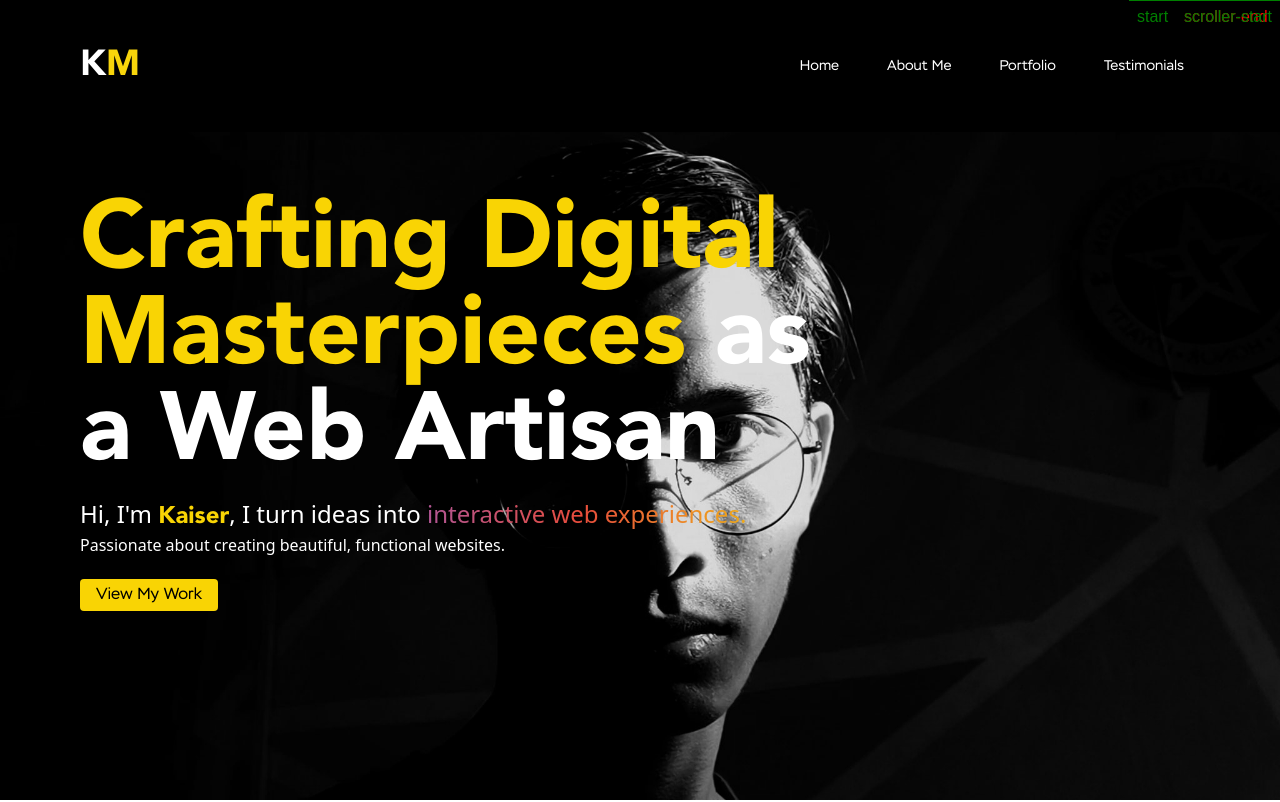
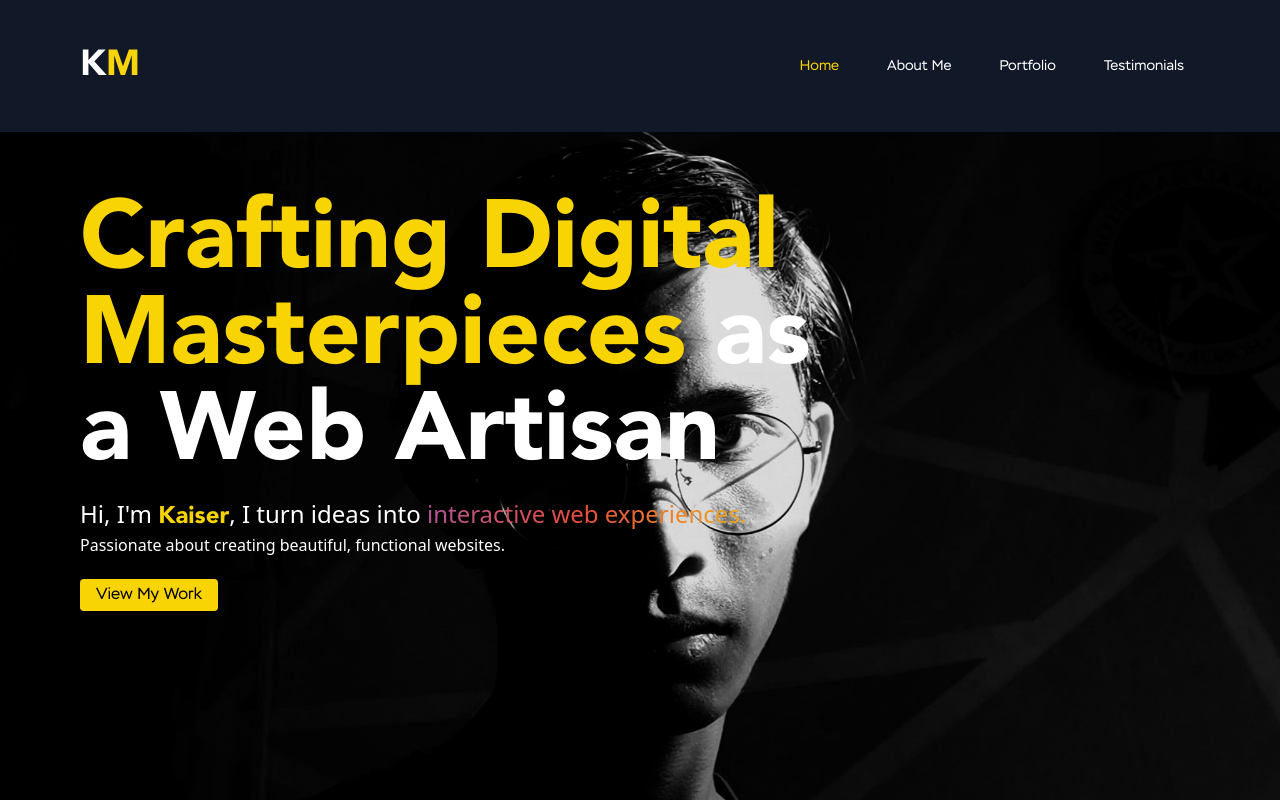
Before and after one commit to skyezer/skyezer.github.io, a plain HTML site: page index.html in a window 1280 px wide. Shown: the top 802 px of the page. Drawn offline with nearby package versions, Linux system fonts and the light colour scheme.

Commit message:
directory changes, additional effects

```diff
--- a/index.html
+++ b/index.html
@@ -41,6 +41,16 @@
       animation: gradientMove 5s linear infinite alternate;
     }
 
+    .hidden-nav {
+      transform: translateY(-100%);
+      transition: transform 0.3s ease-in-out;
+    }
+
+    .visible-nav {
+      transform: translateY(0);
+      transition: transform 0.3s ease-in-out;
+    }
+
     @keyframes gradientMove {
       0% {
         background-position: 0% 0%;
@@ -54,7 +64,7 @@
 
 </head>
 <body>
-    <nav class="bg-transparent fixed top-0 z-50 flex justify-center items-center w-full  transition duration-500 px-8 lg:px-20 py-10">
+    <nav id="navbar" class="bg-transparent fixed top-0 z-50 flex justify-center items-center w-full transition duration-500 px-8 lg:px-20 py-10 visible-nav">
         <div id="nav-div" class="container flex flex-wrap items-center justify-between mx-auto">
             <a href="#" class="flex items-center animate-fadeIn">
                 <div class="font-avenir text-2xl md:text-3xl lg:text-4xl text-white transition group flex" id="KM_div">
@@ -66,23 +76,23 @@
                 </div>
 
             </a>
-            <button data-collapse-toggle="navbar-default" type="button" class="inline-flex items-center p-2 ml-3 text-sm text-white rounded-lg md:hidden hover:bg-gray-100 focus:text-[#001a4a] focus:outline-none focus:ring-2 focus:ring-gray-200" aria-controls="navbar-default" aria-expanded="false">
+            <button id="mobileButton" data-collapse-toggle="navbar-default" type="button" class="inline-flex items-center p-2 ml-3 text-sm text-white rounded-lg md:hidden hover:bg-gray-100 focus:text-[#001a4a] focus:outline-none focus:ring-2 focus:ring-gray-200" aria-controls="navbar-default" aria-expanded="false">
                 <span class="sr-only">Open main menu</span>
                 <svg class="w-6 h-6" aria-hidden="true" fill="currentColor" viewBox="0 0 20 20" xmlns="http://www.w3.org/2000/svg"><path fill-rule="evenodd" d="M3 5a1 1 0 011-1h12a1 1 0 110 2H4a1 1 0 01-1-1zM3 10a1 1 0 011-1h12a1 1 0 110 2H4a1 1 0 01-1-1zM3 15a1 1 0 011-1h12a1 1 0 110 2H4a1 1 0 01-1-1z" clip-rule="evenodd"></path></svg>
             </button>
             <div class="hidden w-full md:block md:w-auto" id="navbar-default">
                 <ul class="flex flex-col p-4 mt-4 border border-gray-100 rounded-lg bg-gray-50 md:flex-row md:space-x-12 md:mt-0 md:text-sm md:font-medium md:border-0 md:bg-transparent ">
                     <li>
-                        <a href="#home" class="nav-link block font-stem_regular py-2 pr-4 pl-3 text-[#001a4a] md:text-white lg:hover:bg-transparent lg:border-0 md:hover:text-[#F9D304] lg:p-0 transition ease-in-out delay-150 duration-300">Home</a>
+                        <a href="#home" class="nav-link block font-stem_regular py-2 pr-4 pl-3 text-[#001a4a] md:text-white lg:hover:bg-transparent lg:border-0 md:hover:text-[#F9D304] lg:p-0 transition ease-in-out delay-150 duration-300" onclick="hideMobileButton()">Home</a>
                     </li>
                     <li>
-                        <a href="#about" class="nav-link block font-stem_regular py-2 pr-4 pl-3 text-[#001a4a] md:text-white lg:hover:bg-transparent lg:border-0 md:hover:text-[#F9D304] lg:p-0 transition ease-in-out delay-150 duration-300">About Me</a>
+                        <a href="#about" class="nav-link block font-stem_regular py-2 pr-4 pl-3 text-[#001a4a] md:text-white lg:hover:bg-transparent lg:border-0 md:hover:text-[#F9D304] lg:p-0 transition ease-in-out delay-150 duration-300" onclick="hideMobileButton()">About Me</a>
                     </li>
                     <li>
-                        <a href="#services" class="nav-link block font-stem_regular py-2 pr-4 pl-3 text-[#001a4a] md:text-white lg:hover:bg-transparent lg:border-0 md:hover:text-[#F9D304] lg:p-0 transition ease-in-out delay-150 duration-300">Portfolio</a>
+                        <a href="#services" class="nav-link block font-stem_regular py-2 pr-4 pl-3 text-[#001a4a] md:text-white lg:hover:bg-transparent lg:border-0 md:hover:text-[#F9D304] lg:p-0 transition ease-in-out delay-150 duration-300" onclick="hideMobileButton()">Portfolio</a>
                     </li>
                     <li>
-                        <a href="#contact" class="nav-link block font-stem_regular py-2 pr-4 pl-3 text-[#001a4a] md:text-white lg:hover:bg-transparent lg:border-0 md:hover:text-[#F9D304] lg:p-0 transition ease-in-out delay-150 duration-300">Testimonials</a>
+                        <a href="#contact" class="nav-link block font-stem_regular py-2 pr-4 pl-3 text-[#001a4a] md:text-white lg:hover:bg-transparent lg:border-0 md:hover:text-[#F9D304] lg:p-0 transition ease-in-out delay-150 duration-300" onclick="hideMobileButton()">Testimonials</a>
                     </li>
                 </ul>
             </div>
@@ -91,7 +101,7 @@
 
 <!-- Full-Screen Image Container -->
 <section id="home" class="relative overflow-hidden w-full h-full">
-    <img src="./src/black.jpg" alt="Full Screen Background" class="full-screen-bg grayscale">
+    <img src="./src/img/black.jpg" alt="Full Screen Background" class="full-screen-bg grayscale">
     <!-- <img src="./src/grad1.jpg" alt="Full Screen Background" class="sm:block hidden full-screen-bg grayscale">
     <img src="./src/grad.jpg" alt="Full Screen Background" class="block sm:hidden full-screen-bg grayscale"> -->
     <div class="absolute inset-0 flex items-center justify-start text-white animate-fadeIn ">
--- a/src/js/app.js
+++ b/src/js/app.js
@@ -15,6 +15,21 @@ const KM_div = document.getElementById('KM_div');
     document.addEventListener("DOMContentLoaded", (event) => {
       gsap.registerPlugin(Flip,ScrollTrigger,Observer,ScrollToPlugin,Draggable,MotionPathPlugin,EaselPlugin,PixiPlugin,TextPlugin,RoughEase,ExpoScaleEase,SlowMo,CustomEase)
 
+      let lastScrollY = window.scrollY;
+      const navbar = document.getElementById("navbar");
+
+      window.addEventListener("scroll", () => {
+        if (window.scrollY > lastScrollY) {
+          // Scrolling down
+          navbar.classList.remove("visible-nav");
+          navbar.classList.add("hidden-nav");
+        } else {
+          // Scrolling up
+          navbar.classList.remove("hidden-nav");
+          navbar.classList.add("visible-nav");
+        }
+        lastScrollY = window.scrollY;
+      });
     });
 
 
@@ -55,23 +70,22 @@ const KM_div = document.getElementById('KM_div');
     });
 
     ScrollTrigger.create({
-        trigger: "#scroll",
+
         start: "top top",
         end: "bottom top",
-        markers: true,
         onToggle: self => {
             const navbar = document.querySelector('nav');
             if (self.isActive) {
             navbar.classList.add('md:h-20');
             navbar.classList.add('backdrop-blur-sm');
-            navbar.classList.add('bg-black');
+            navbar.classList.add('bg-gray-900');
             navbar.classList.add('bg-opacity-50');
             navbar.classList.add('rounded-b-lg');
             }
             else{
             navbar.classList.remove('md:h-20');
             navbar.classList.remove('backdrop-blur-sm');
-            navbar.classList.remove('bg--black');
+            navbar.classList.remove('bg--gray-900');
             navbar.classList.remove('bg-opacity-50');
             navbar.classList.remove('rounded-b-lg');
             }
@@ -81,25 +95,34 @@ const KM_div = document.getElementById('KM_div');
 
 const sections = document.querySelectorAll("section");
 
-  // sections.forEach((section, index) => {
-  //   ScrollTrigger.create({
-  //     trigger: section,
-  //     start: "top top",
-  //     end: "bottom center",
-  //     markers: true,
-  //     onEnter: () => highlightLink(index),
-  //     onLeaveBack: () => highlightLink(index - 1)
-  //   });
-  // });
+  sections.forEach((section, index) => {
+    ScrollTrigger.create({
+      trigger: section,
+      start: "top 100px",
+      end: "bottom 100px",
+      onEnter: () => highlightLink(index),
+      onLeaveBack: () => highlightLink(index - 1)
+    });
+  });
 
   function highlightLink(index) {
     navLinks.forEach((link, i) => {
       if (i === index) {
-        link.classList.add("text-yellow-500");
-        link.classList.remove("text-white");
+        link.classList.add("md:text-[#F9D304]");
+        link.classList.add("text-[#F9D304]");
+        link.classList.remove("md:text-white");
+        link.classList.remove("text-[#001a4a]");
       } else {
-        link.classList.remove("text-yellow-500");
-        link.classList.add("text-white");
+        link.classList.remove("md:text-[#F9D304]");
+        link.classList.remove("text-[#F9D304]");
+        link.classList.add("md:text-white");
+        link.classList.add("text-[#001a4a]");
       }
     });
   }
+
+  const mobileButton = document.getElementById('mobileButton')
+
+  function hideMobileButton(){
+    mobileButton.click();
+  }
```
Also changed, not shown: src/img/black.jpg (renamed from src/black.jpg), src/img/grad.jpg (renamed from src/grad.jpg), src/img/grad1.jpg (renamed from src/grad1.jpg), src/img/kai.JPG (renamed from src/kai.JPG), src/img/kai5.JPG (renamed from src/kai5.JPG), src/output.css.
